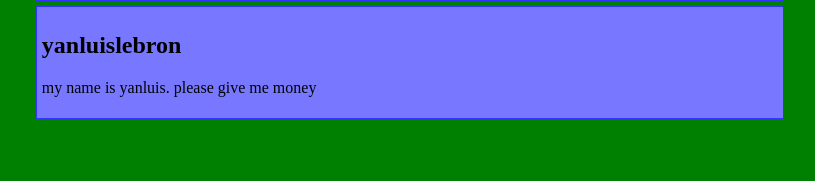
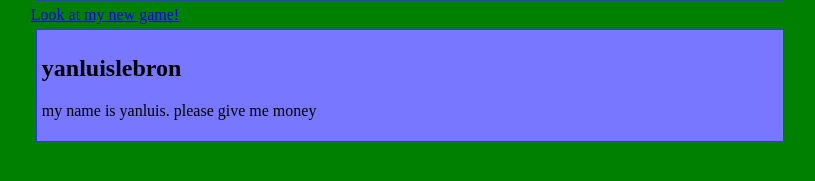
Before and after one commit to yanlu24472/yanlu24472.github.io, a website: page index.html in a window 1280 px wide. Shown: the part 145-326 px from the top of the page, without its empty margins (230-1045 px from the left). Drawn offline with Linux system fonts and the light colour scheme.

Commit message:
fixed final project

```diff
--- a/index.html
+++ b/index.html
@@ -14,6 +14,7 @@
       <h1>Thumbspanel</h1>
       <p id="phrasePara"></p>
     </div>
+	<a href="game.html" >Look at my new game!	</a>
     <div class="textbox">
       <h2>yanluislebron</h2>
       <p>my name is yanluis. please give me money</p>
```
